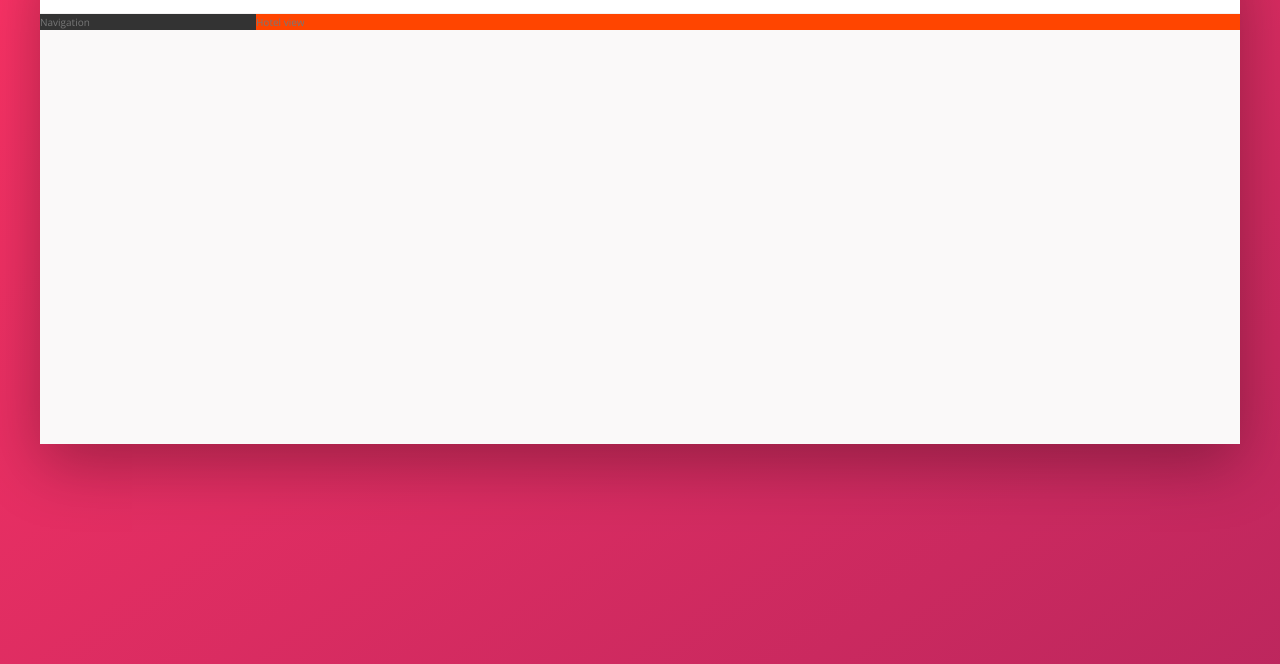
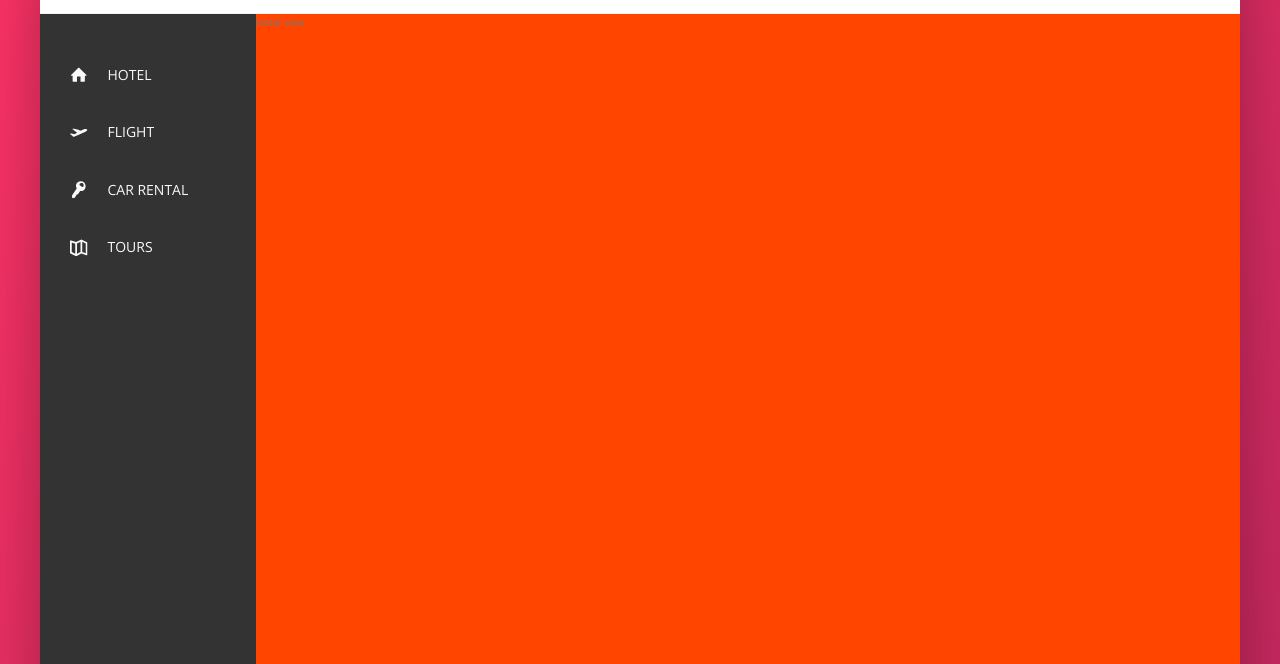
Before and after one commit to BhargavaCreates/Trillio_Mastered_Flexbox, a website: page index.html in a window 1280 px wide. Shown: the part 136-800 px from the top of the page. Drawn offline with nearby package versions, Linux system fonts and the light colour scheme.

Commit message:
Sidebar Nav Done

```diff
--- a/index.html
+++ b/index.html
@@ -62,9 +62,47 @@
           </div>
         </nav>
       </header>
-      <!-- SIDEBAR  -->
+
       <div class="content">
-        <nav class="sidebar">Navigation</nav>
+        <!-- SIDEBAR NAVIGATION -->
+        <nav class="sidebar">
+          <ul class="side-nav">
+            <li class="side-nav__item">
+              <a href="#" class="side-nav__link">
+                <svg class="side-nav__icon">
+                  <use xlink:href="img/sprite.svg#icon-home"></use>
+                </svg>
+                <span>Hotel</span>
+              </a>
+            </li>
+            <li class="side-nav__item">
+              <a href="#" class="side-nav__link">
+                <svg class="side-nav__icon">
+                  <use xlink:href="img/sprite.svg#icon-aircraft-take-off"></use>
+                </svg>
+                <span>Flight</span>
+              </a>
+            </li>
+            <li class="side-nav__item">
+              <a href="#" class="side-nav__link">
+                <svg class="side-nav__icon">
+                  <use xlink:href="img/sprite.svg#icon-key"></use>
+                </svg>
+                <span>Car rental</span>
+              </a>
+            </li>
+            <li class="side-nav__item">
+              <a href="#" class="side-nav__link">
+                <svg class="side-nav__icon">
+                  <use xlink:href="img/sprite.svg#icon-map"></use>
+                </svg>
+                <span>Tours</span>
+              </a>
+            </li>
+          </ul>
+
+          <div class="legal">&copy; 2021 by trillo. All rights reserved.</div>
+        </nav>
         <!-- MAIN HOTEL SECTION  -->
         <main class="hotel-view">Hotel view</main>
       </div>
--- a/sass/_components.scss
+++ b/sass/_components.scss
@@ -119,7 +119,73 @@
     border-radius: 50%;
     margin-right: 1rem;
   }
+}
 
-  &__user-name {
+////////////////////////////////////////
+// SIDE NAVIGATION
+.side-nav {
+  font-size: 1.4rem;
+  list-style: none;
+  margin-top: 3.5rem;
+
+  &__item {
+    position: relative;
+
+    &:not(:last-child) {
+      margin-bottom: 0.5rem;
+    }
+  }
+
+  &__item::before {
+    content: "";
+    position: absolute;
+    top: 0;
+    left: 0;
+    height: 100%;
+    width: 3px;
+    background-color: var(--color-primary);
+    transform: scaleY(0);
+    transition: transform 0.2s, width 0.4s cubic-bezier(1, 0, 0, 1) 0.2s,
+      background-color 0.1s;
+  }
+
+  &__item:hover::before,
+  &__item--active::before {
+    transform: scaleY(1);
+    width: 100%;
+  }
+
+  &__item:active::before {
+    background-color: var(--color-primary-light);
+  }
+
+  &__link:link,
+  &__link:visited {
+    color: var(--color-grey-light-1);
+    text-decoration: none;
+    text-transform: uppercase;
+    display: block;
+    padding: 1.5rem 3rem;
+    position: relative;
+    z-index: 10;
+
+    display: flex;
+    align-items: center;
+  }
+
+  &__icon {
+    width: 1.75rem;
+    height: 1.75rem;
+    margin-right: 2rem;
+    fill: currentColor;
   }
 }
+
+////////////////////////////////////////
+// LEGAL TEXT
+.legal {
+  font-size: 1.2rem;
+  color: var(--color-grey-light-4);
+  text-align: center;
+  padding: 2.5rem;
+}
--- a/sass/_layout.scss
+++ b/sass/_layout.scss
@@ -25,9 +25,15 @@
 .sidebar {
   background-color: var(--color-grey-dark-1);
   flex: 0 0 18%;
+
+  display: flex;
+  flex-direction: column;
+  justify-content: space-between;
 }
 
 .hotel-view {
   background-color: orangered;
   flex: 1;
+
+  height: 120vh;
 }
```
Also changed, not shown: css/style.css.
